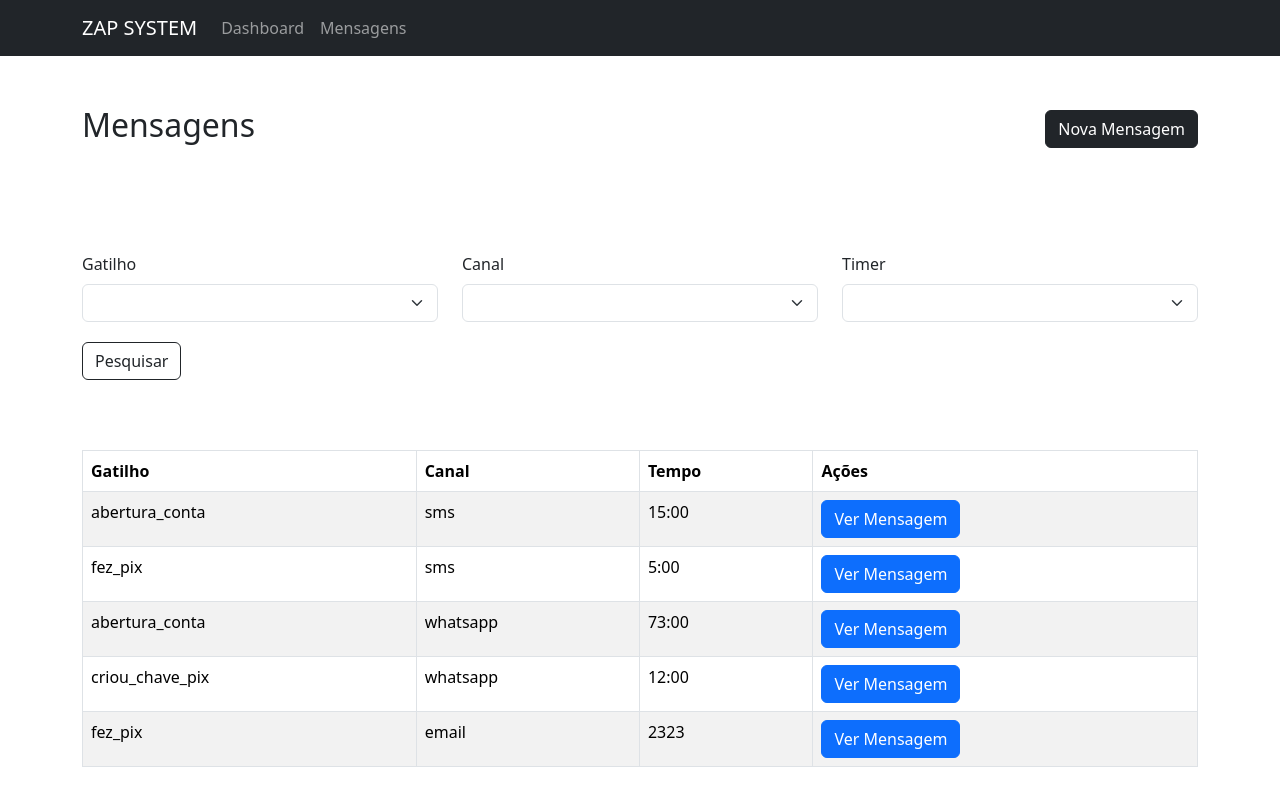
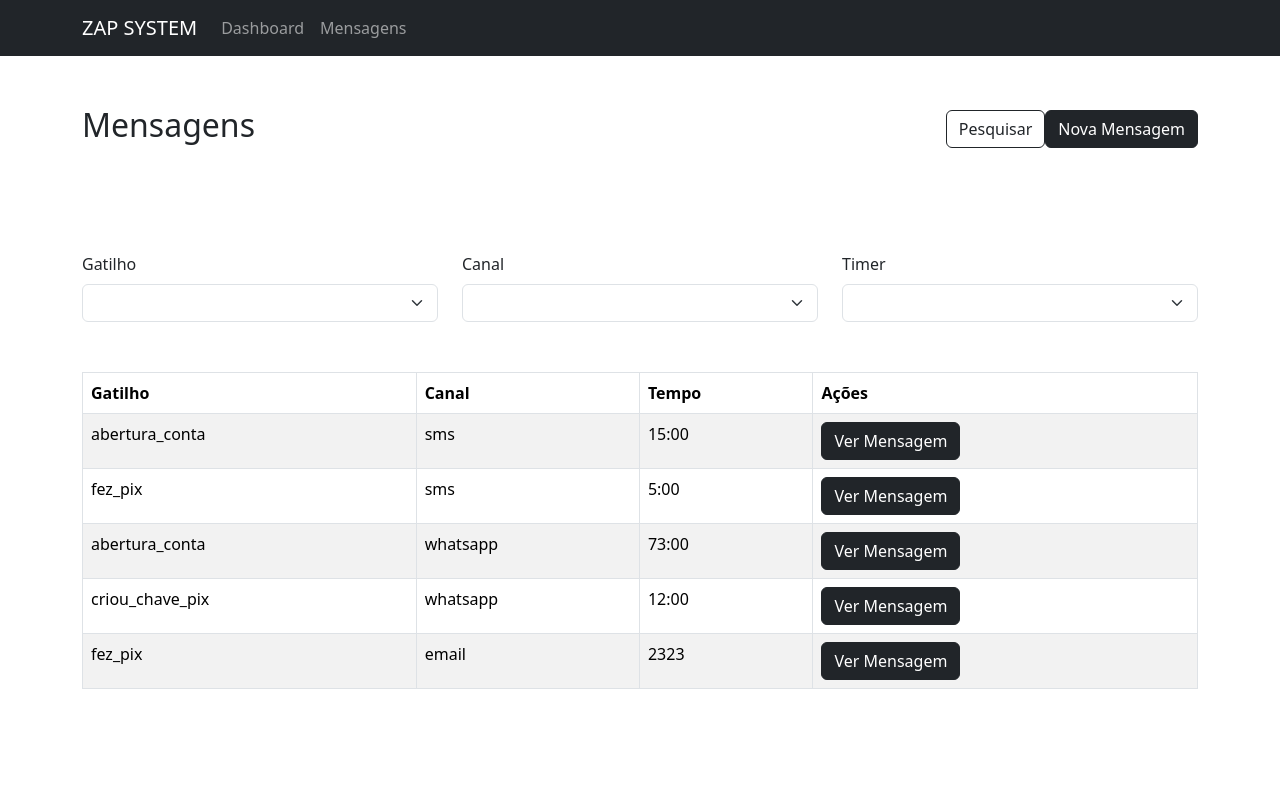
Before and after one commit to axdbertuol/zap-system-react, a React (Create React App) app: page /messages in a window 1280 px wide. Built offline with nearby package versions, Linux system fonts and the light colour scheme; data requests are answered from the project's data file.

Commit message:
modularized

```diff
--- a/server.json
+++ b/server.json
@@ -15,7 +15,7 @@
       "message": " Na correria do dia a dia a Oi Conta Zap te ajuda a lembrar de algumas coisinhas! Ja conseguiu pagar seu boleto? Se sim, desconsidere a mensagem"
     },
     {
-      "id": 1,
+      "id": 12,
       "channel": "whatsapp",
       "trigger": "abertura_conta",
       "timer": "73:00",
--- a/src/components/Select/index.js
+++ b/src/components/Select/index.js
@@ -0,0 +1,15 @@
+import { Form } from "react-bootstrap";
+
+const Select = ({ data, objKey }) => (
+  <Form.Select>
+    <option value=""></option>
+    {data &&
+      data.map((item, index) => (
+        <option key={index + "_" + item.id} value={item[objKey]}>
+          {item[objKey]}
+        </option>
+      ))}
+  </Form.Select>
+);
+
+export default Select;
--- /dev/null
+++ b/src/components/TableRows/index.js
@@ -0,0 +1,48 @@
+import React, { useMemo } from "react";
+import { Button } from "react-bootstrap";
+
+const TableRow = ({ data, keys, action }) => {
+  const memoizedRow = useMemo(
+    () =>
+      Object.fromEntries(
+        Object.entries(data).filter((row) => keys.includes(row[0]))
+      ),
+    [data, keys]
+  );
+  return (
+    <tr>
+      {keys.map((key, index) => {
+        if (key === "id") {
+          return null;
+        }
+        return <td key={memoizedRow.id + "-" + index}>{memoizedRow[key]}</td>;
+      })}
+      <td>
+        <Button
+          variant="dark"
+          onClick={() => console.log("id", memoizedRow.id)}
+        >
+          Ver Mensagem
+        </Button>
+      </td>
+    </tr>
+  );
+};
+
+const TableRows = ({ messages }) => {
+  if (!Array.isArray(messages)) {
+    console.log("messages", typeof messages);
+    console.log("messages", messages);
+    return null;
+  }
+  return messages.map((message) => (
+    <TableRow
+      data={message}
+      keys={["trigger", "channel", "timer", "id"]}
+      key={message.id + "_" + message.timer}
+      // action=
+    />
+  ));
+};
+
+export default TableRows;
--- a/src/pages/Messages/index.js
+++ b/src/pages/Messages/index.js
@@ -1,49 +1,11 @@
-import React, { useState, useMemo } from "react";
-import {
-  Col,
-  Container,
-  Row,
-  Table,
-  Button,
-  Form,
-  FloatingLabel,
-} from "react-bootstrap";
+import { Col, Container, Row, Table, Button, Form } from "react-bootstrap";
 import { useDispatch, useSelector } from "react-redux";
+import React, { useState } from "react";
+
+import Select from "../../components/Select";
+import TableRows from "../../components/TableRows";
+
 import "./styles.css";
-
-const TableRow = ({ data, keys }) => {
-  const memoizedRow = useMemo(
-    () =>
-      Object.fromEntries(
-        Object.entries(data).filter((row) => keys.includes(row[0]))
-      ),
-    [data, keys]
-  );
-  return (
-    <tr>
-      <td>{memoizedRow.trigger}</td>
-      <td>{memoizedRow.channel}</td>
-      <td>{memoizedRow.timer}</td>
-      <td>
-        <Button onClick={() => console.log("id", memoizedRow.id)}>
-          Ver Mensagem
-        </Button>
-      </td>
-    </tr>
-  );
-};
-
-const Select = ({ data, objKey }) => (
-  <Form.Select>
-    <option value=""></option>
-    {data &&
-      data.map((item, index) => (
-        <option key={index + "_" + item.id} value={item[objKey]}>
-          {item[objKey]}
-        </option>
-      ))}
-  </Form.Select>
-);
 
 const MessagesPage = () => {
   const dispatch = useDispatch();
@@ -67,6 +29,7 @@ const MessagesPage = () => {
           sm={4}
           style={{ display: "flex", justifyContent: "flex-end" }}
         >
+          <Button variant="outline-dark"> Pesquisar </Button>
           <Button variant="dark"> Nova Mensagem</Button>
         </Col>
       </Row>
@@ -90,12 +53,8 @@ const MessagesPage = () => {
               <Select data={timers} objKey={"timer"} />
             </Form.Group>
           )}
-          <Col xs={12} style={{ padding: "20px 12px" }}>
-            <Button variant="outline-dark"> Pesquisar </Button>
-          </Col>
         </Row>
       </Form>
-      {/* <Row> */}
       <Table striped bordered hover>
         <thead>
           <tr>
@@ -106,16 +65,9 @@ const MessagesPage = () => {
           </tr>
         </thead>
         <tbody>
-          {messages &&
-            messages.map((message) => (
-              <TableRow
-                data={message}
-                keys={["trigger", "channel", "timer", "id"]}
-              />
-            ))}
+          <TableRows messages={messages} />
         </tbody>
       </Table>
-      {/* </Row> */}
     </Container>
   );
 };
```
